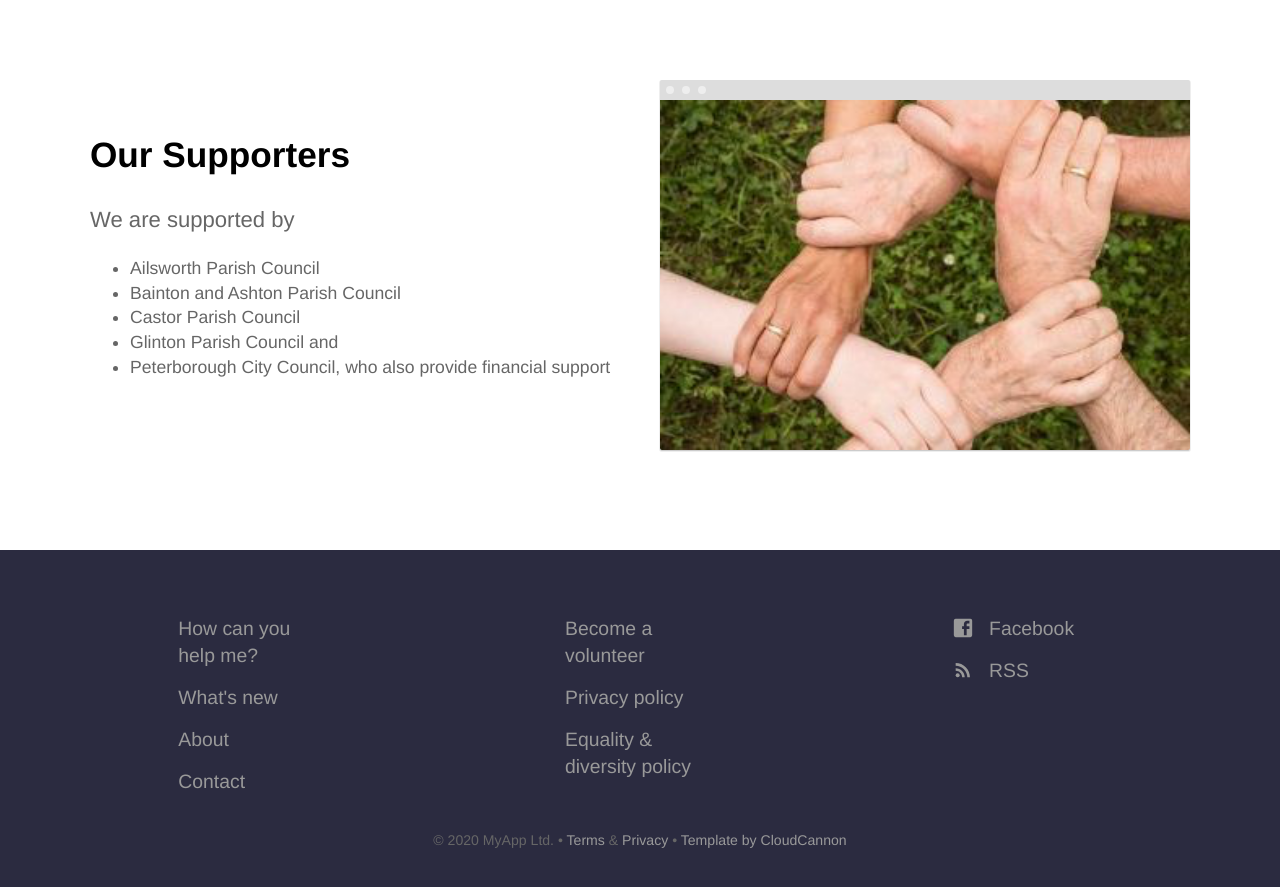
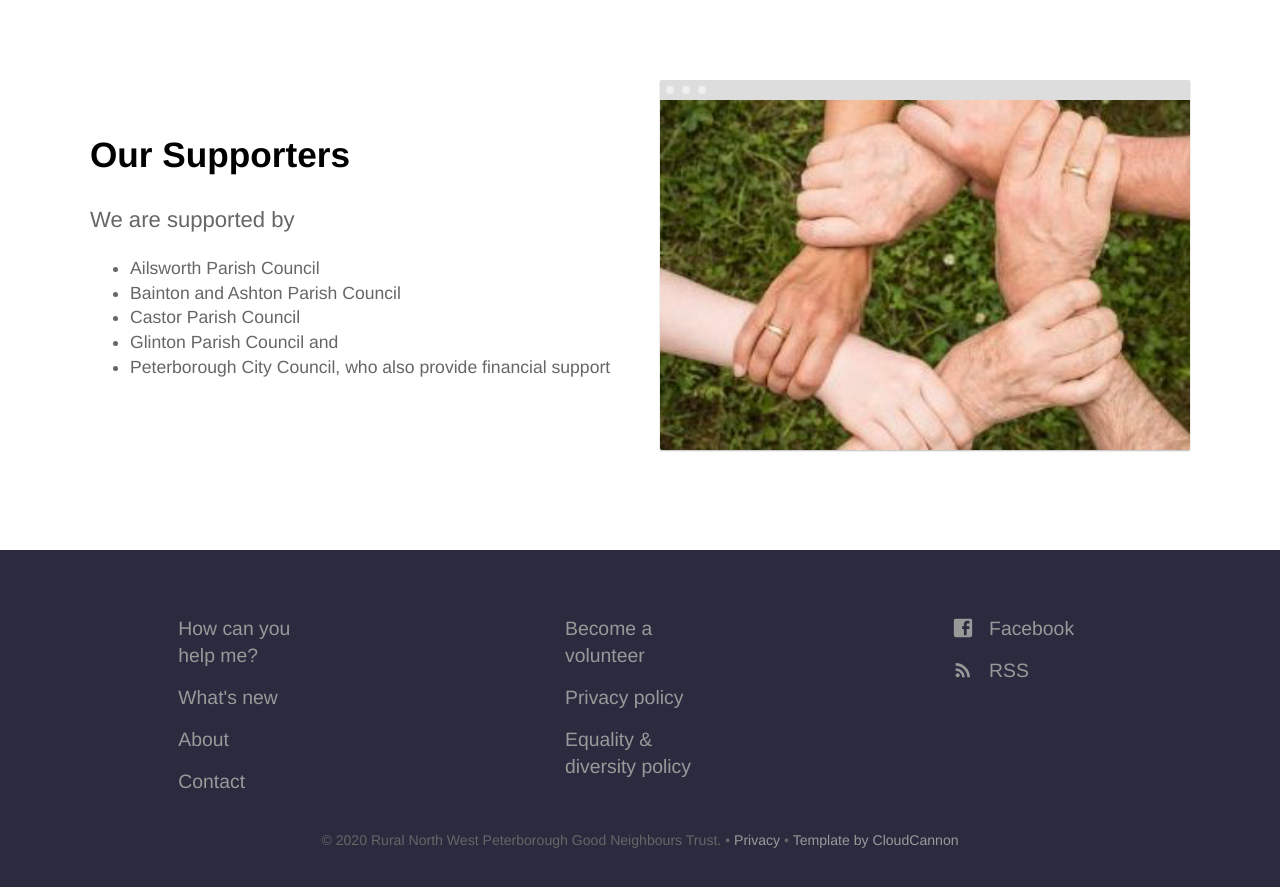
Before and after one commit to chriswilde1946/goodneighboursrp.org.uk, a Jekyll site: the page built from index.html, in a window 1280 px wide and 900 px high, scrolled down 2469 px. Shown: the top 887 px of the window. Built offline with Jekyll 4.4.1, drawn with Linux system fonts in a browser that asks for light colours.

Commit message:
update links
Signed-off-by: Christopher Wilde <cjwilde1946@gmail.com>

```diff
--- a/_config.yml
+++ b/_config.yml
@@ -2,7 +2,7 @@
 # Site
 
 title: RNWP
-url: "https://proud-alligator.cloudvent.net"
+url: "https://rnwpgoodneighbours.org.uk/"
 baseurl:
 google_analytics_key:
 google_maps_javascript_api_key:
@@ -10,7 +10,7 @@
 
 # Values for the jekyll-seo-tag gem (https://github.com/jekyll/jekyll-seo-tag)
 logo: /siteicon.png
-description: Product marketing template for Jekyll.
+description: Rural North West Peterborough Good Neighbours Trust.
 author:
   name:
   email:
--- a/_data/footer.yml
+++ b/_data/footer.yml
@@ -2,7 +2,7 @@
   - name: How can you help me?
     link: /help-me/
   - name: What's new
-    link: /whats-new/
+    link: /newsletter/
   - name: About
     link: /about/
   - name: Contact
@@ -19,7 +19,7 @@
     new_window: true
 - links:
   - name: Facebook
-    link: https://facebook.com/Village Tribune on Facebook/
+    link: https://www.facebook.com/groups/villagetribune/
     new_window: true
     social_icon: Facebook
   - name: RSS
--- a/_includes/navigation.html
+++ b/_includes/navigation.html
@@ -1,6 +1,5 @@
 <nav>
 	<a class="nav-toggle" id="open-nav" href="#">&#9776;</a>
-	<a class="editor-link btn" href="cloudcannon:collections/_data/navigation.yml" class="btn"><strong>&#9998;</strong> Edit navigation</a>
 	{% for link in site.data.navigation %}
 		{% assign class = "" %}
 		{% if link.highlight %}
--- a/_layouts/default.html
+++ b/_layouts/default.html
@@ -30,7 +30,6 @@
 		{{ content }}
 		<footer>
 			<div class="container">
-				<p class="editor-link"><a href="cloudcannon:collections/_data/footer.yml" class="btn"><strong>&#9998;</strong> Edit footer</a></p>
 				<div class="footer-columns">
 					{% for column in site.data.footer %}
 					<ul class="footer-links">
@@ -44,7 +43,7 @@
 					</ul>
 					{% endfor %}
 				</div>
-				<p class="copyright">&copy; {{ site.time | date: '%Y' }} MyApp Ltd. • <a href="#">Terms</a> &amp; <a href="#">Privacy</a> • <a href="https://cloudcannon.com/">Template by CloudCannon</a></p>
+				<p class="copyright">&copy; {{ site.time | date: '%Y' }} Rural North West Peterborough Good Neighbours Trust. • <a href="/PrivacyPolicy/">Privacy</a> • <a href="https://cloudcannon.com/">Template by CloudCannon</a></p>
 			</div>
 		</footer>
 		<script>
```
